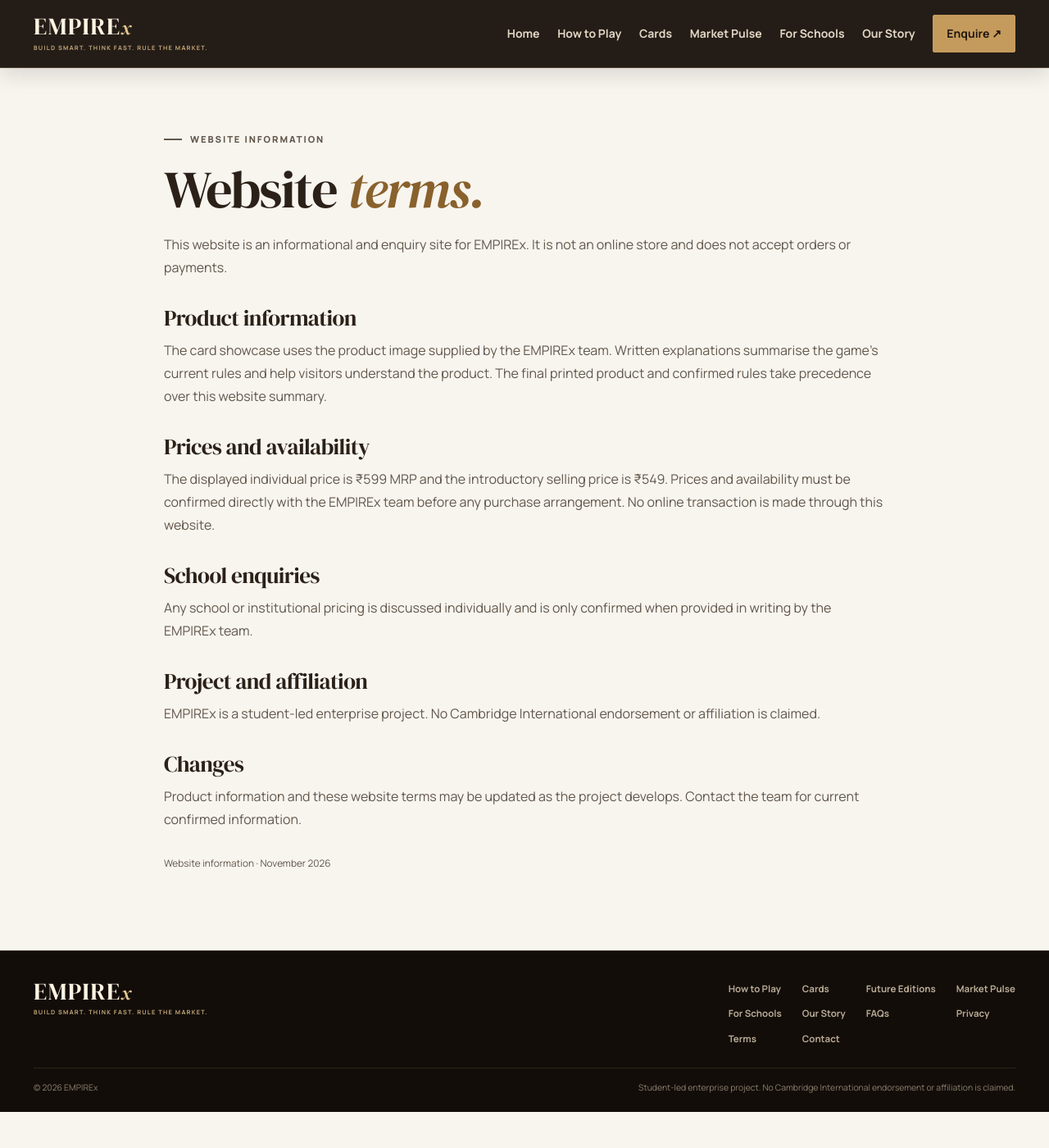
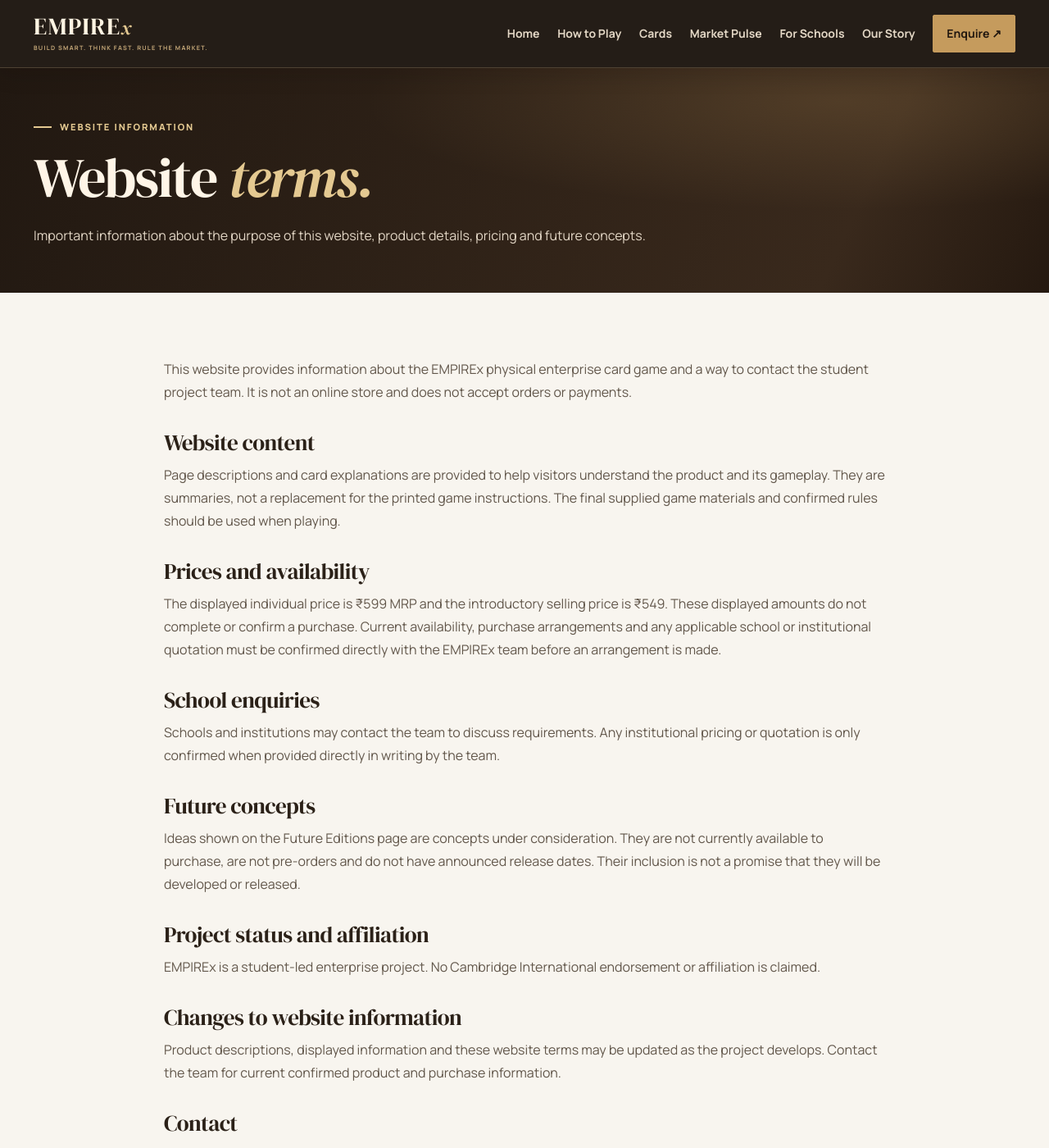
Before and after one commit to shlok-bhatt/EMPIREx, a Jekyll site: the page built from terms.html, in a window 1280 px wide and 1400 px high. Shown: the whole window at 82% size. Built offline with Jekyll 4.4.1, drawn with Linux system fonts in a browser that asks for light colours; some of the changed text lies outside the part shown.

Commit message:
Phase 5: clarify website terms

```diff
--- a/terms.html
+++ b/terms.html
@@ -2,7 +2,40 @@
 layout: default
 permalink: /terms/
 title: "Website Terms | EMPIREx"
-description: "Website Terms information for the EMPIREx website."
+description: "Read the terms and important information for using the EMPIREx information website."
 theme_color: "#211811"
 ---
-<section class="section-pad"><article class="container legal-page"><p class="eyebrow">Website information</p><h1>Website <em>terms.</em></h1><p>This website is an informational and enquiry site for EMPIREx. It is not an online store and does not accept orders or payments.</p><h2>Product information</h2><p>The card showcase uses the product image supplied by the EMPIREx team. Written explanations summarise the game’s current rules and help visitors understand the product. The final printed product and confirmed rules take precedence over this website summary.</p><h2>Prices and availability</h2><p>The displayed individual price is {{ site.data.site.pricing.mrp }} MRP and the introductory selling price is {{ site.data.site.pricing.introductory }}. Prices and availability must be confirmed directly with the EMPIREx team before any purchase arrangement. No online transaction is made through this website.</p><h2>School enquiries</h2><p>Any school or institutional pricing is discussed individually and is only confirmed when provided in writing by the EMPIREx team.</p><h2>Project and affiliation</h2><p>EMPIREx is a student-led enterprise project. No Cambridge International endorsement or affiliation is claimed.</p><h2>Changes</h2><p>Product information and these website terms may be updated as the project develops. Contact the team for current confirmed information.</p><p class="legal-updated">Website information · November 2026</p></article></section>
+<section class="page-hero legal-hero">
+  <div class="container">
+    <p class="eyebrow">Website information</p>
+    <h1>Website <em>terms.</em></h1>
+    <p class="hero-lead">Important information about the purpose of this website, product details, pricing and future concepts.</p>
+  </div>
+</section>
+<section class="section-pad legal-section">
+  <article class="container legal-page">
+    <p class="legal-intro">This website provides information about the EMPIREx physical enterprise card game and a way to contact the student project team. It is not an online store and does not accept orders or payments.</p>
+
+    <h2>Website content</h2>
+    <p>Page descriptions and card explanations are provided to help visitors understand the product and its gameplay. They are summaries, not a replacement for the printed game instructions. The final supplied game materials and confirmed rules should be used when playing.</p>
+
+    <h2>Prices and availability</h2>
+    <p>The displayed individual price is {{ site.data.site.pricing.mrp }} MRP and the introductory selling price is {{ site.data.site.pricing.introductory }}. These displayed amounts do not complete or confirm a purchase. Current availability, purchase arrangements and any applicable school or institutional quotation must be confirmed directly with the EMPIREx team before an arrangement is made.</p>
+
+    <h2>School enquiries</h2>
+    <p>Schools and institutions may contact the team to discuss requirements. Any institutional pricing or quotation is only confirmed when provided directly in writing by the team.</p>
+
+    <h2>Future concepts</h2>
+    <p>Ideas shown on the Future Editions page are concepts under consideration. They are not currently available to purchase, are not pre-orders and do not have announced release dates. Their inclusion is not a promise that they will be developed or released.</p>
+
+    <h2>Project status and affiliation</h2>
+    <p>EMPIREx is a student-led enterprise project. No Cambridge International endorsement or affiliation is claimed.</p>
+
+    <h2>Changes to website information</h2>
+    <p>Product descriptions, displayed information and these website terms may be updated as the project develops. Contact the team for current confirmed product and purchase information.</p>
+
+    <h2>Contact</h2>
+    <p>For a question about the website or the information on it, use the <a href="{{ site.baseurl }}/contact/">Contact page</a>.</p>
+    <p class="legal-updated">Last updated: 20 November 2026</p>
+  </article>
+</section>
```
